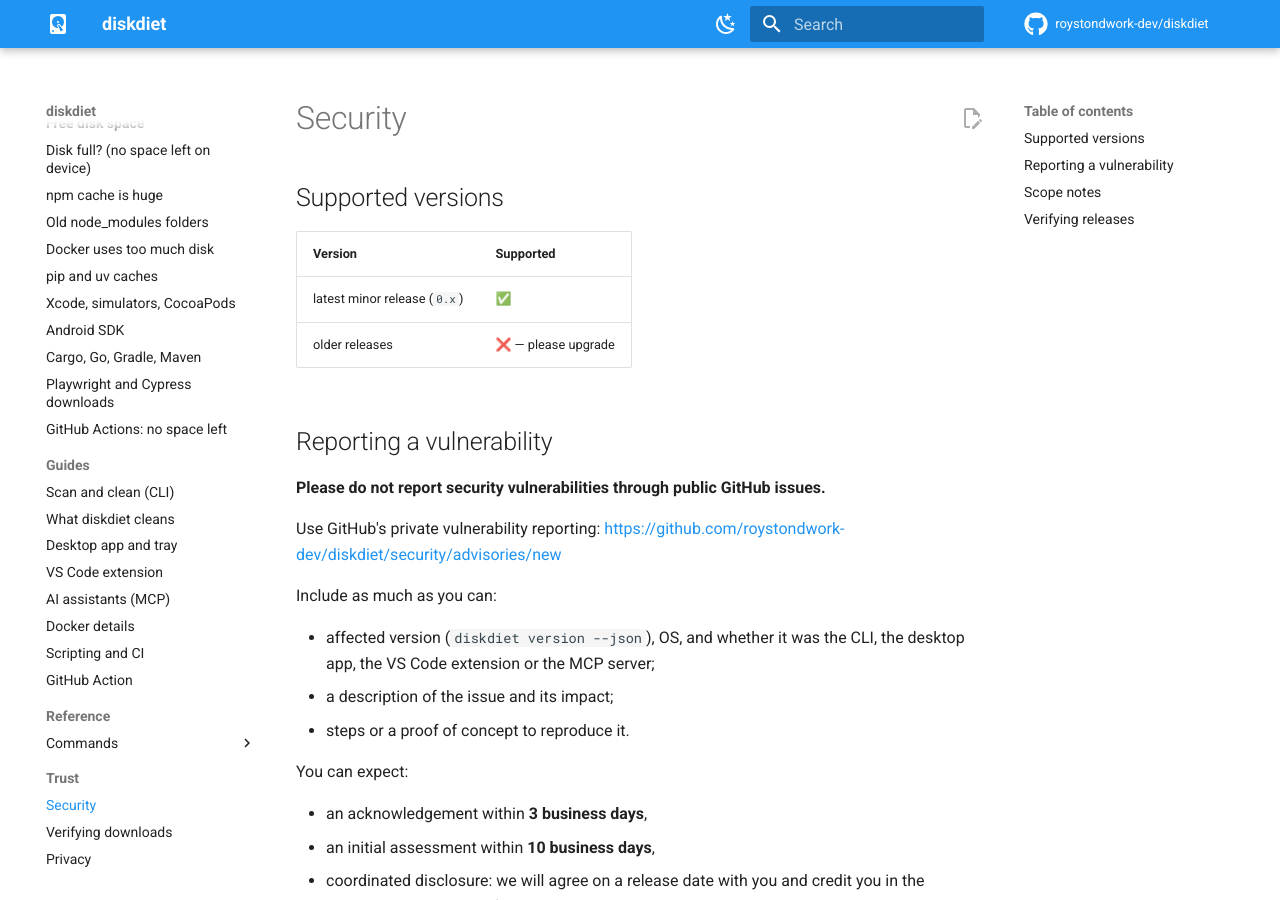
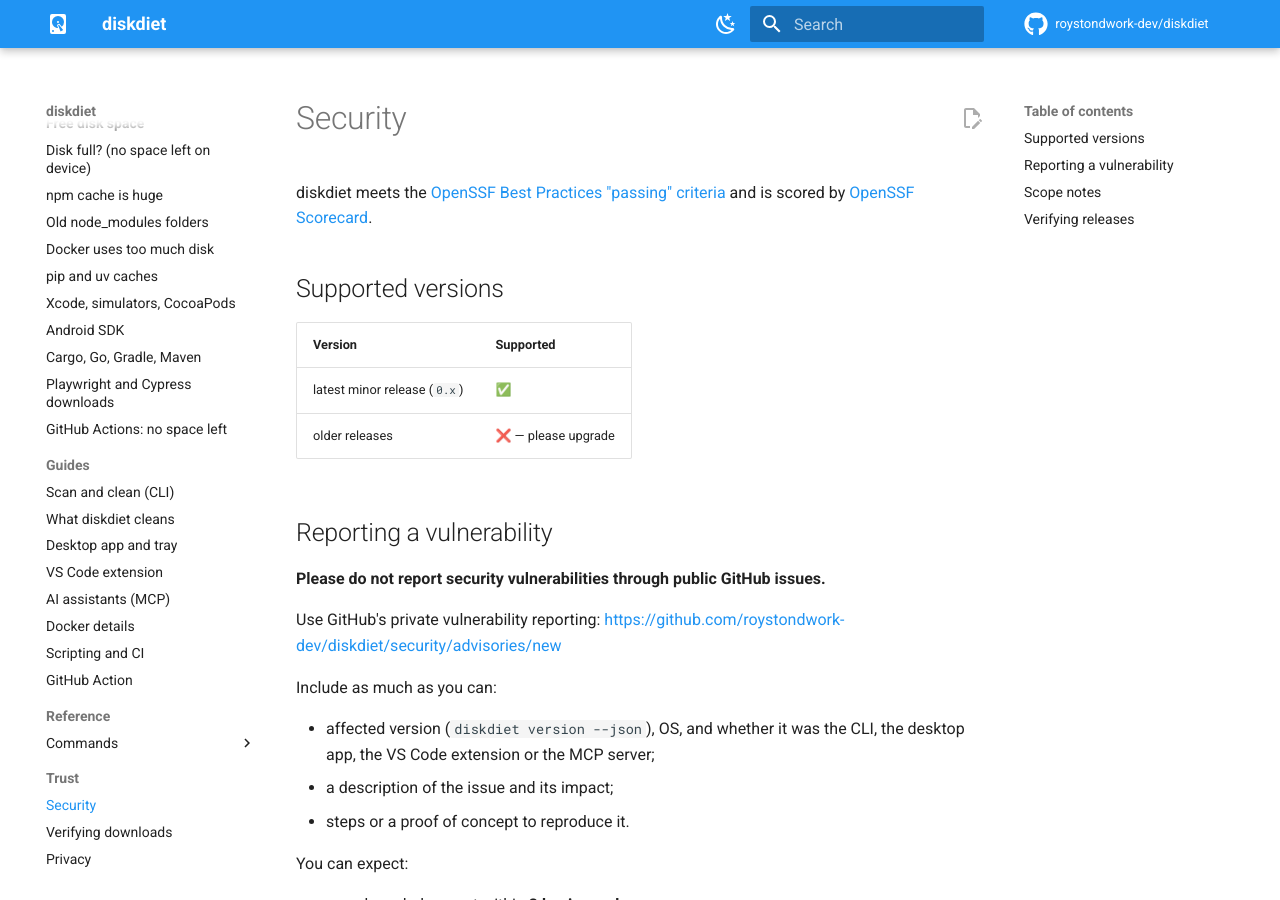
Before and after one commit to roystondwork-dev/diskdiet, an MkDocs documentation site: the page built from docs/security.md, in a window 1280 px wide and 900 px high. Built offline with MkDocs 1.6.1 and Material for MkDocs 9.7.7, drawn with Linux system fonts in a browser that asks for light colours; comment, search, counter and statistics services are not loaded.

Commit message:
docs: add the OpenSSF Best Practices badge
diskdiet earned the "passing" level (project 16696).

Co-Authored-By: Claude Opus 5.5 <noreply@anthropic.com>

```diff
--- a/docs/security.md
+++ b/docs/security.md
@@ -3,6 +3,9 @@ description: diskdiet's security policy, how to report a vulnerability, and how
 ---
 
 # Security
+
+diskdiet meets the [OpenSSF Best Practices "passing" criteria](https://www.bestpractices.dev/projects/16696)
+and is scored by [OpenSSF Scorecard](https://scorecard.dev/viewer/?uri=github.com/roystondwork-dev/diskdiet).
 
 ## Supported versions
 
```
Also changed, not shown: README.md (+1 -0 lines).
